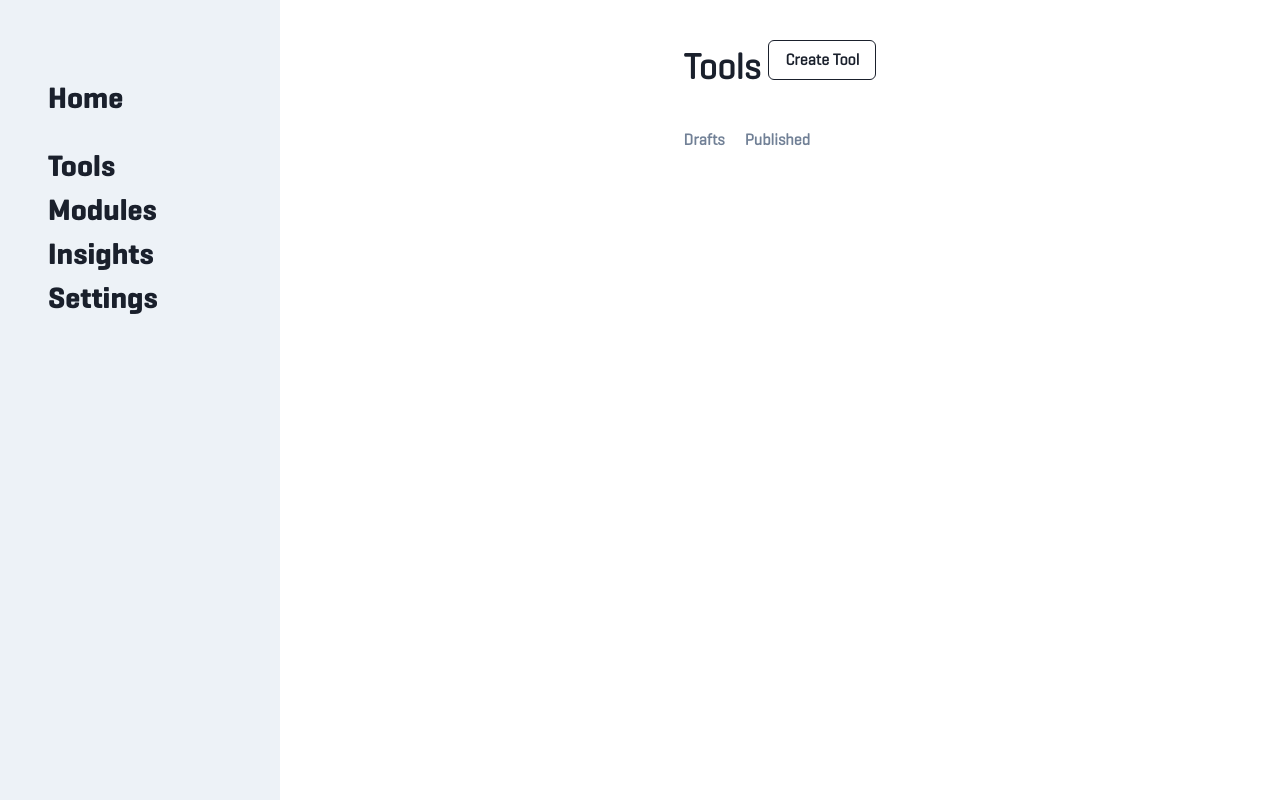
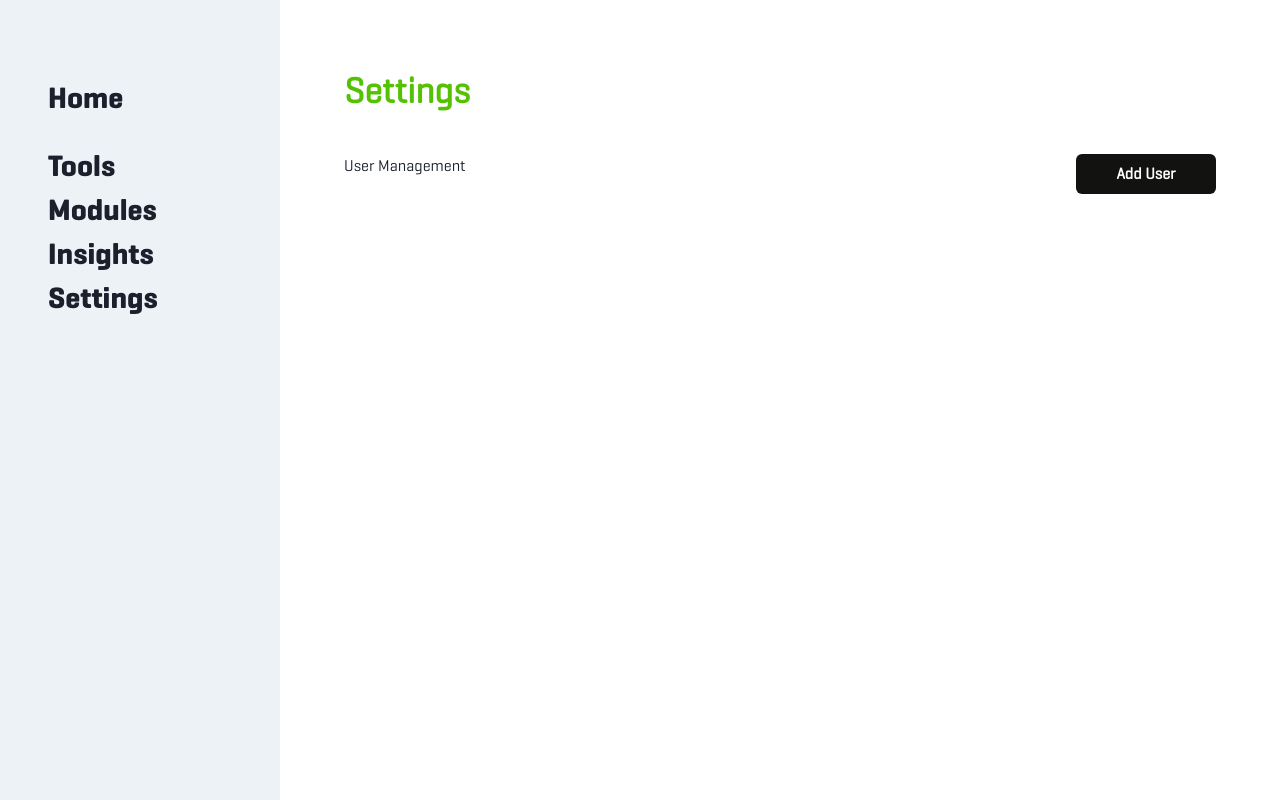
Before and after one commit to uwblueprint/headsupguys, a Next.js app: page /admin/settings in a window 1280 px wide. Built offline with nearby package versions, Linux system fonts and the light colour scheme.

Commit message:
add initial components

```diff
--- a/pages/admin/settings.tsx
+++ b/pages/admin/settings.tsx
@@ -1,15 +1,7 @@
 import React, { useState, useEffect } from "react";
-import {
-    Stack,
-    Center,
-    Flex,
-    Text,
-    Button,
-    useDisclosure,
-    Spacer,
-} from "@chakra-ui/react";
+import { Flex, Text, Button, useDisclosure, Spacer } from "@chakra-ui/react";
 
-import { ToolCard, Modal } from "@components";
+import { Modal } from "@components";
 import adminUsers from "data/adminUsers";
 
 const SettingsPage: React.FC = () => {
@@ -17,43 +9,17 @@ const SettingsPage: React.FC = () => {
     const [toolsArray, setToolsArray] = useState([]);
 
     return (
-        <Center>
-            <Flex direction="column" minH="100vh" pl="48px" pr="48px">
-                <Flex mt={10} wrap={"wrap"} justify={"left"} width={"full"}>
-                    <Text mr={2} fontWeight="bold" fontSize="4xl">
-                        Tools
-                    </Text>
-                    <Spacer />
-                    <Button
-                        _hover={{ bg: "#F3F3F3" }}
-                        _active={{
-                            transform: "scale(0.95)",
-                        }}
-                        // onClick={() => {}}
-                        minWidth={"90"}
-                        colorScheme="white"
-                        variant="outline"
-                    >
-                        Create Tool
-                    </Button>
-                </Flex>
-                <Flex mb={10} wrap={"wrap"} justify={"left"} width={"full"}>
-                    <Button
-                        variant="link"
-                        mr={"20px"}
-                        _active={{ textDecoration: "underline", color: "#000" }}
-                    >
-                        Drafts
-                    </Button>
-                    <Button
-                        variant="link"
-                        _active={{ textDecoration: "underline", color: "#000" }}
-                    >
-                        Published
-                    </Button>
-                </Flex>
+        <Flex direction="column" padding="16">
+            <Text fontWeight="bold" fontSize="4xl" color="brand.green">
+                Settings
+            </Text>
+            <Flex>
+                <Text>User Management</Text>
+                <Spacer />
+
+                <Button minWidth="140">Add User</Button>
             </Flex>
-        </Center>
+        </Flex>
     );
 };
 
```
